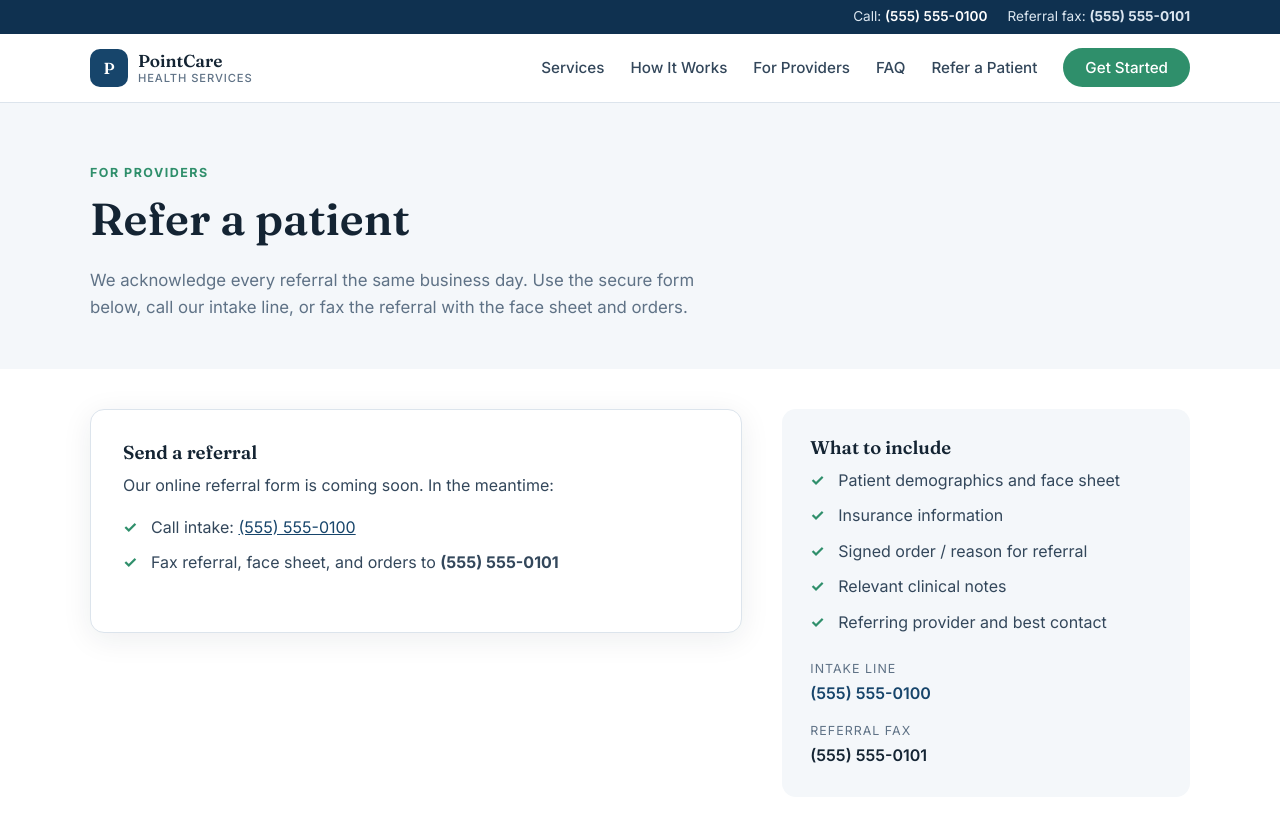
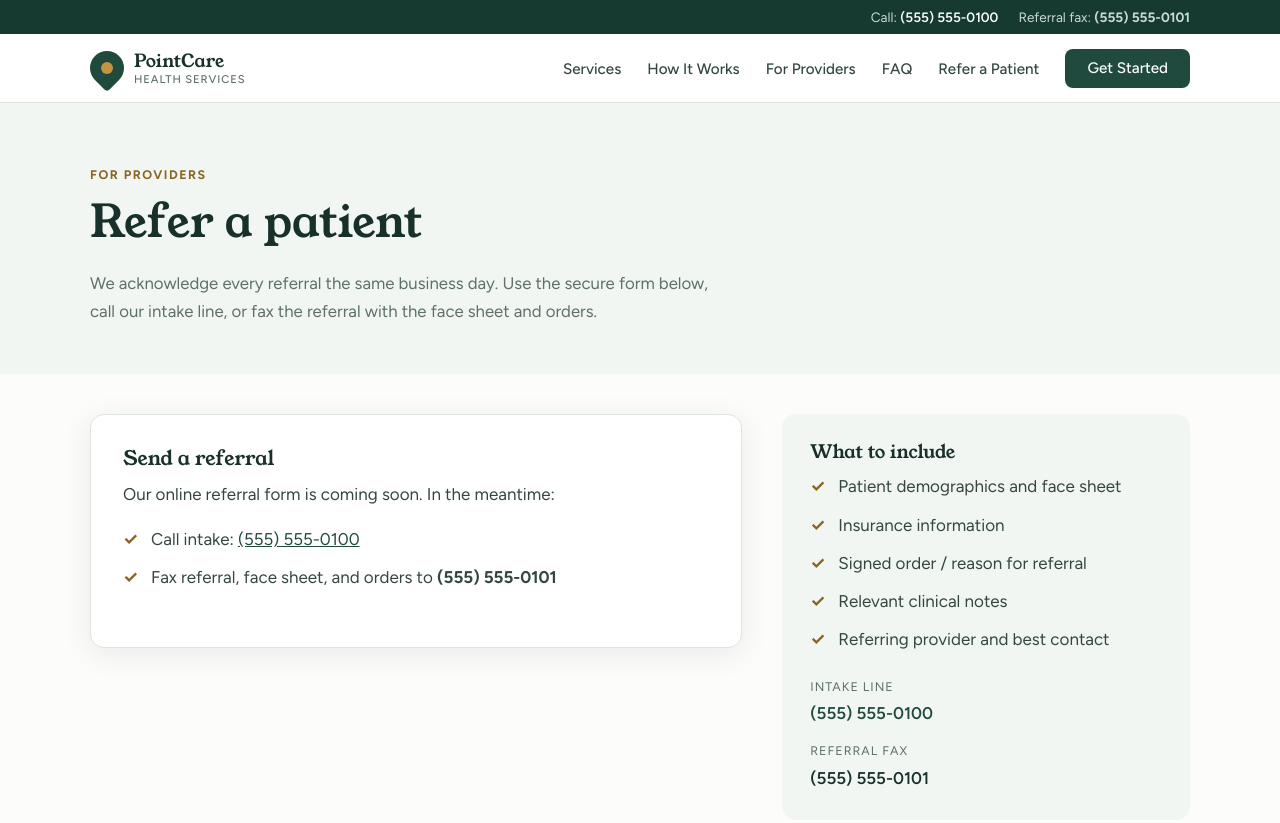
Before and after one commit to youngmogoi/PointCareHS, a website: page site/refer.html in a window 1280 px wide. Shown: the top 823 px of the page. Drawn offline with Linux system fonts and the light colour scheme.

Commit message:
Apply Evergreen & Brass theme
Deep green brand color with brass accents, Young Serif headings and
Figtree body text, squared-off buttons, map-pin logo mark and favicon.

```diff
--- a/site/assets/css/styles.css
+++ b/site/assets/css/styles.css
@@ -1,30 +1,36 @@
 /* PointCare Health Services — base styles.
-   Brand colors live in :root; change them there when your logo is ready. */
+   Theme: "Evergreen & Brass". Deep green carries the brand (header, buttons,
+   headings); brass is a small accent only (icons, highlights, the logo dot).
+   Brass is too light for body text on white, so text uses --accent-text. */
 :root {
-  --brand: #17456b;
-  --brand-dark: #0f3150;
-  --accent: #2f8f6b;
-  --accent-dark: #247457;
-  --accent-soft: #e7f4ee;
-  --bg: #ffffff;
-  --bg-soft: #f4f7fa;
-  --ink: #142433;
-  --text: #33475b;
-  --muted: #5f7286;
-  --line: #dce4ec;
+  --brand: #1f4a3d;        /* evergreen */
+  --brand-dark: #163a30;
+  --accent: #c4943f;       /* brass: decoration, and buttons on green */
+  --accent-light: #d4a955;
+  --accent-text: #8a6420;  /* brass dark enough for text */
+  --soft: #e9f0eb;         /* fern mist */
+  --bg: #fcfcfa;           /* linen */
+  --bg-soft: #f2f6f3;
+  --ink: #18302a;
+  --text: #34473f;
+  --muted: #5e7068;
+  --line: #dde5df;
   --error: #b42318;
   --radius: 14px;
-  --shadow: 0 6px 30px rgba(20, 36, 51, 0.08);
-  --font-head: "Fraunces", Georgia, "Times New Roman", serif;
-  --font-body: "Inter", system-ui, -apple-system, "Segoe UI", Roboto, sans-serif;
+  --btn-radius: 8px;       /* squared-off buttons */
+  --shadow: 0 6px 30px rgba(24, 48, 42, 0.08);
+  --font-head: "Young Serif", Georgia, "Times New Roman", serif;
+  --font-body: "Figtree", system-ui, -apple-system, "Segoe UI", Roboto, sans-serif;
 }
 
 *, *::before, *::after { box-sizing: border-box; }
 html { scroll-behavior: smooth; scroll-padding-top: 80px; }
-body { margin: 0; font-family: var(--font-body); color: var(--text); background: var(--bg); line-height: 1.6; }
+body { margin: 0; font-family: var(--font-body); font-size: 17px; color: var(--text); background: var(--bg); line-height: 1.65; }
 img { max-width: 100%; display: block; }
 a { color: var(--brand); }
-h1, h2, h3 { font-family: var(--font-head); color: var(--ink); line-height: 1.15; margin: 0 0 0.5em; font-weight: 600; }
+:focus-visible { outline: 3px solid var(--accent); outline-offset: 2px; }
+/* Young Serif ships in one weight; 400 avoids browser faux-bold. */
+h1, h2, h3 { font-family: var(--font-head); color: var(--ink); line-height: 1.15; margin: 0 0 0.5em; font-weight: 400; text-wrap: balance; }
 p { margin: 0 0 1em; }
 .container { width: 100%; max-width: 1140px; margin: 0 auto; padding: 0 20px; }
 .skip-link { position: absolute; left: -9999px; }
@@ -33,33 +39,36 @@ p { margin: 0 0 1em; }
 /* ---- Buttons ------------------------------------------------------------ */
 .btn {
   display: inline-flex; align-items: center; justify-content: center; gap: 8px;
-  padding: 13px 26px; border-radius: 999px; border: 2px solid transparent;
+  padding: 14px 26px; border-radius: var(--btn-radius); border: 2px solid transparent;
   font: 600 0.98rem/1 var(--font-body); text-decoration: none; cursor: pointer;
   transition: background 0.2s, color 0.2s, border-color 0.2s;
 }
-.btn-primary { background: var(--accent); color: #fff; }
-.btn-primary:hover { background: var(--accent-dark); }
+.btn-primary { background: var(--brand); color: #fff; }
+.btn-primary:hover { background: var(--brand-dark); }
+/* On green backgrounds the primary button turns brass. */
+.btn-brass { background: var(--accent); color: var(--ink); }
+.btn-brass:hover { background: var(--accent-light); }
 .btn-outline { border-color: var(--brand); color: var(--brand); background: transparent; }
 .btn-outline:hover { background: var(--brand); color: #fff; }
 .btn:disabled { opacity: 0.6; cursor: wait; }
 
 /* ---- Top bar + nav ------------------------------------------------------ */
-.topbar { background: var(--brand-dark); color: #dbe6f0; font-size: 0.85rem; }
+.topbar { background: var(--brand-dark); color: #c9dad2; font-size: 0.85rem; }
 .topbar .container { display: flex; justify-content: flex-end; gap: 20px; padding-block: 6px; flex-wrap: wrap; }
 .topbar a { color: #fff; text-decoration: none; font-weight: 600; }
 
 .site-header { position: sticky; top: 0; z-index: 100; background: rgba(255,255,255,0.97); backdrop-filter: blur(10px); border-bottom: 1px solid var(--line); }
 .site-header .container { display: flex; align-items: center; justify-content: space-between; height: 68px; gap: 16px; }
 .logo { display: flex; align-items: center; gap: 10px; text-decoration: none; }
-.logo-mark { /* placeholder until the real logo is added */
-  width: 38px; height: 38px; border-radius: 10px; background: var(--brand); color: #fff;
-  display: grid; place-items: center; font: 700 1rem var(--font-head);
-}
-.logo-text { font: 600 1.08rem/1.15 var(--font-head); color: var(--ink); }
+/* Map-pin mark: "we come to your address". Placeholder until the real logo. */
+.logo-mark { width: 34px; height: 34px; position: relative; flex-shrink: 0; }
+.logo-mark::before { content: ""; position: absolute; inset: 0; border-radius: 50% 50% 50% 4px; transform: rotate(-45deg); background: var(--brand); }
+.logo-mark::after { content: ""; position: absolute; width: 12px; height: 12px; left: 11px; top: 11px; border-radius: 50%; background: var(--accent); }
+.logo-text { font: 400 1.12rem/1.15 var(--font-head); color: var(--ink); }
 .logo-text small { display: block; font: 500 0.7rem var(--font-body); color: var(--muted); letter-spacing: 0.08em; text-transform: uppercase; }
 .nav-links { display: flex; align-items: center; gap: 26px; list-style: none; margin: 0; padding: 0; }
 .nav-links a { text-decoration: none; color: var(--text); font-weight: 500; font-size: 0.95rem; }
-.nav-links a:hover { color: var(--accent); }
+.nav-links a:hover { color: var(--accent-text); }
 .nav-links .btn { color: #fff; padding: 10px 20px; }
 .nav-toggle { display: none; background: none; border: 0; padding: 8px; cursor: pointer; }
 .nav-toggle span { display: block; width: 22px; height: 2px; background: var(--ink); margin: 5px 0; }
@@ -78,7 +87,7 @@ p { margin: 0 0 1em; }
 /* ---- Sections ----------------------------------------------------------- */
 section { padding-block: 80px; }
 .section-soft { background: var(--bg-soft); }
-.eyebrow { display: inline-block; font-size: 0.78rem; font-weight: 700; letter-spacing: 0.12em; text-transform: uppercase; color: var(--accent); margin-bottom: 10px; }
+.eyebrow { display: inline-block; font-size: 0.78rem; font-weight: 700; letter-spacing: 0.12em; text-transform: uppercase; color: var(--accent-text); margin-bottom: 10px; }
 .section-head { max-width: 680px; margin-bottom: 44px; }
 .section-head.center { margin-inline: auto; text-align: center; }
 .section-head h2 { font-size: clamp(1.8rem, 3.4vw, 2.5rem); }
@@ -87,18 +96,18 @@ section { padding-block: 80px; }
 .hero { padding-block: 72px 80px; background: linear-gradient(165deg, var(--bg-soft) 0%, #fff 60%); }
 .hero .container { display: grid; grid-template-columns: 1.1fr 1fr; gap: 48px; align-items: center; }
 .hero h1 { font-size: clamp(2.2rem, 5vw, 3.5rem); }
-.hero h1 em { font-style: normal; color: var(--accent); }
+.hero h1 em { font-style: normal; color: var(--accent-text); }
 .hero p.lead { font-size: 1.12rem; color: var(--muted); max-width: 520px; }
 .hero-ctas { display: flex; gap: 12px; flex-wrap: wrap; margin: 28px 0 22px; }
 .hero-points { display: flex; gap: 18px; flex-wrap: wrap; list-style: none; padding: 0; margin: 0; font-size: 0.92rem; color: var(--muted); }
-.hero-points li::before { content: "✓"; color: var(--accent); font-weight: 700; margin-right: 6px; }
+.hero-points li::before { content: "●"; color: var(--accent); font-size: 0.7em; margin-right: 8px; vertical-align: 2px; }
 @media (max-width: 860px) { .hero .container { grid-template-columns: 1fr; } }
 
 /* Image placeholders — swap each for <img src="assets/img/..." alt="..."> */
 .img-placeholder {
   aspect-ratio: 4 / 3; border-radius: var(--radius); background:
-    repeating-linear-gradient(45deg, #e9eff5 0 14px, #f3f6f9 14px 28px);
-  border: 2px dashed #c3d0dc; display: grid; place-items: center; text-align: center;
+    repeating-linear-gradient(45deg, #e6eee8 0 14px, #f1f5f2 14px 28px);
+  border: 2px dashed #bfcfc5; display: grid; place-items: center; text-align: center;
   color: var(--muted); font-size: 0.9rem; padding: 16px;
 }
 
@@ -108,18 +117,19 @@ section { padding-block: 80px; }
 .card { background: #fff; border: 1px solid var(--line); border-radius: var(--radius); padding: 28px; }
 .card h3 { font-size: 1.2rem; }
 .card p { color: var(--muted); margin: 0; font-size: 0.97rem; }
-.card .icon { width: 44px; height: 44px; border-radius: 12px; background: var(--accent-soft); color: var(--accent); display: grid; place-items: center; font-weight: 700; margin-bottom: 16px; }
+.card .icon { width: 44px; height: 44px; border-radius: 12px; background: var(--soft); color: var(--brand); display: grid; place-items: center; font-weight: 700; margin-bottom: 16px; }
 
 .steps { counter-reset: step; }
 .step { text-align: center; padding: 8px 12px; }
 .step::before {
   counter-increment: step; content: counter(step);
   display: grid; place-items: center; width: 52px; height: 52px; margin: 0 auto 16px;
-  border-radius: 50%; background: var(--brand); color: #fff; font: 600 1.3rem var(--font-head);
+  border-radius: 50%; background: var(--brand); color: #fff; font: 400 1.3rem var(--font-head);
+  box-shadow: 0 0 0 4px var(--bg-soft), 0 0 0 6px var(--accent);
 }
 .step p { color: var(--muted); }
 
-.cta-band { background: var(--brand); color: #dbe6f0; border-radius: var(--radius); padding: 44px; display: flex; flex-wrap: wrap; gap: 24px; align-items: center; justify-content: space-between; }
+.cta-band { background: var(--brand); color: #c9dad2; border-radius: var(--radius); padding: 44px; display: flex; flex-wrap: wrap; gap: 24px; align-items: center; justify-content: space-between; }
 .cta-band h2 { color: #fff; margin: 0 0 6px; font-size: 1.7rem; }
 .cta-band p { margin: 0; }
 .cta-band .btn-outline { border-color: #fff; color: #fff; }
@@ -127,15 +137,15 @@ section { padding-block: 80px; }
 
 .checklist { list-style: none; padding: 0; margin: 0 0 24px; }
 .checklist li { padding-left: 28px; position: relative; margin-bottom: 10px; }
-.checklist li::before { content: "✓"; position: absolute; left: 0; color: var(--accent); font-weight: 700; }
+.checklist li::before { content: "✓"; position: absolute; left: 0; color: var(--accent-text); font-weight: 700; }
 
 .pill-list { display: flex; flex-wrap: wrap; gap: 10px; justify-content: center; list-style: none; padding: 0; margin: 0; }
-.pill-list li { background: #fff; border: 1px solid var(--line); border-radius: 999px; padding: 10px 20px; font-weight: 500; }
+.pill-list li { background: #fff; border: 1px solid var(--line); border-radius: var(--btn-radius); padding: 10px 20px; font-weight: 500; color: var(--ink); }
 
 .faq { max-width: 780px; margin: 0 auto; }
 .faq details { border-bottom: 1px solid var(--line); padding: 18px 0; }
 .faq summary { cursor: pointer; font-weight: 600; color: var(--ink); list-style: none; display: flex; justify-content: space-between; gap: 16px; }
-.faq summary::after { content: "+"; color: var(--accent); font-size: 1.3rem; line-height: 1; }
+.faq summary::after { content: "+"; color: var(--accent-text);font-size: 1.3rem; line-height: 1; }
 .faq details[open] summary::after { content: "–"; }
 .faq details p { margin: 12px 0 0; color: var(--muted); }
 
@@ -147,8 +157,8 @@ section { padding-block: 80px; }
 .form-wrap { display: grid; grid-template-columns: 1.6fr 1fr; gap: 40px; align-items: start; }
 @media (max-width: 860px) { .form-wrap { grid-template-columns: 1fr; } }
 .form-card { background: #fff; border: 1px solid var(--line); border-radius: var(--radius); box-shadow: var(--shadow); padding: 32px; }
-.tabs { display: flex; gap: 6px; background: var(--bg-soft); padding: 6px; border-radius: 999px; margin-bottom: 26px; flex-wrap: wrap; }
-.tabs [role=tab] { flex: 1; border: 0; background: transparent; padding: 11px 16px; border-radius: 999px; font: 600 0.92rem var(--font-body); color: var(--muted); cursor: pointer; }
+.tabs { display: flex; gap: 6px; background: var(--bg-soft); padding: 6px; border-radius: calc(var(--btn-radius) + 4px); margin-bottom: 26px; flex-wrap: wrap; }
+.tabs [role=tab] { flex: 1; border: 0; background: transparent; padding: 11px 16px; border-radius: var(--btn-radius); font: 600 0.92rem var(--font-body); color: var(--muted); cursor: pointer; }
 .tabs [role=tab][aria-selected=true] { background: #fff; color: var(--brand); box-shadow: 0 1px 6px rgba(0,0,0,0.08); }
 
 .fields { display: grid; grid-template-columns: 1fr 1fr; gap: 16px; }
@@ -160,7 +170,7 @@ input, select, textarea {
   width: 100%; padding: 12px 14px; border: 1px solid #c9d4df; border-radius: 10px;
   font: 400 1rem var(--font-body); color: var(--ink); background: #fff;
 }
-input:focus, select:focus, textarea:focus { outline: 3px solid rgba(47, 143, 107, 0.25); border-color: var(--accent); }
+input:focus, select:focus, textarea:focus { outline: 3px solid rgba(31, 74, 61, 0.18); border-color: var(--brand); }
 textarea { min-height: 110px; resize: vertical; }
 .consent { display: flex; gap: 10px; align-items: flex-start; font-size: 0.8rem; color: var(--muted); font-weight: 400; margin: 18px 0 4px; line-height: 1.5; }
 .consent input { width: 18px; height: 18px; margin-top: 2px; flex-shrink: 0; }
@@ -181,14 +191,14 @@ textarea { min-height: 110px; resize: vertical; }
 .embed-frame { width: 100%; min-height: 1100px; border: 0; border-radius: var(--radius); background: #fff; }
 
 /* ---- Footer ------------------------------------------------------------- */
-.site-footer { background: var(--ink); color: #aebdcb; padding-block: 56px 28px; font-size: 0.92rem; }
+.site-footer { background: var(--ink); color: #a9bcb3; padding-block: 56px 28px; font-size: 0.92rem; }
 .site-footer .cols { display: grid; grid-template-columns: repeat(auto-fit, minmax(200px, 1fr)); gap: 32px; margin-bottom: 36px; }
 .site-footer h4 { color: #fff; font: 600 0.95rem var(--font-body); margin: 0 0 12px; }
 .site-footer ul { list-style: none; padding: 0; margin: 0; }
 .site-footer li { margin-bottom: 8px; }
-.site-footer a { color: #dbe6f0; text-decoration: none; }
-.site-footer a:hover { color: #fff; }
-.site-footer .legal { border-top: 1px solid #2b3d4f; padding-top: 20px; display: flex; flex-wrap: wrap; gap: 12px 24px; justify-content: space-between; font-size: 0.82rem; }
+.site-footer a { color: #dce8e2; text-decoration: none; }
+.site-footer a:hover { color: var(--accent-light); }
+.site-footer .legal { border-top: 1px solid #2c463d; padding-top: 20px; display: flex; flex-wrap: wrap; gap: 12px 24px; justify-content: space-between; font-size: 0.82rem; }
 
 /* ---- Reveal on scroll --------------------------------------------------- */
 .reveal { opacity: 0; transform: translateY(18px); transition: opacity 0.6s ease, transform 0.6s ease; }
--- a/site/refer.html
+++ b/site/refer.html
@@ -9,7 +9,7 @@
 <link rel="icon" href="/assets/img/favicon.svg" type="image/svg+xml">
 <link rel="preconnect" href="https://fonts.googleapis.com">
 <link rel="preconnect" href="https://fonts.gstatic.com" crossorigin>
-<link href="https://fonts.googleapis.com/css2?family=Fraunces:opsz,wght@9..144,500;9..144,600&family=Inter:wght@400;500;600;700&display=swap" rel="stylesheet">
+<link href="https://fonts.googleapis.com/css2?family=Young+Serif&family=Figtree:wght@400;500;600;700&display=swap" rel="stylesheet">
 <link rel="stylesheet" href="/assets/css/styles.css">
 </head>
 <!-- Patient health information is entered on this page: no ad pixels. -->
@@ -26,7 +26,7 @@
 <header class="site-header">
   <div class="container">
     <a class="logo" href="/">
-      <span class="logo-mark" aria-hidden="true">P</span>
+      <span class="logo-mark" aria-hidden="true"></span>
       <span class="logo-text">PointCare<small>Health Services</small></span>
     </a>
     <button class="nav-toggle" aria-label="Menu" aria-expanded="false"><span></span><span></span><span></span></button>
```
Also changed, not shown: site/404.html (+1 -1 lines), site/contact.html (+2 -2 lines), site/index.html (+3 -3 lines), site/privacy-policy.html (+2 -2 lines), site/thank-you.html (+2 -2 lines), site/assets/img/favicon.svg.
